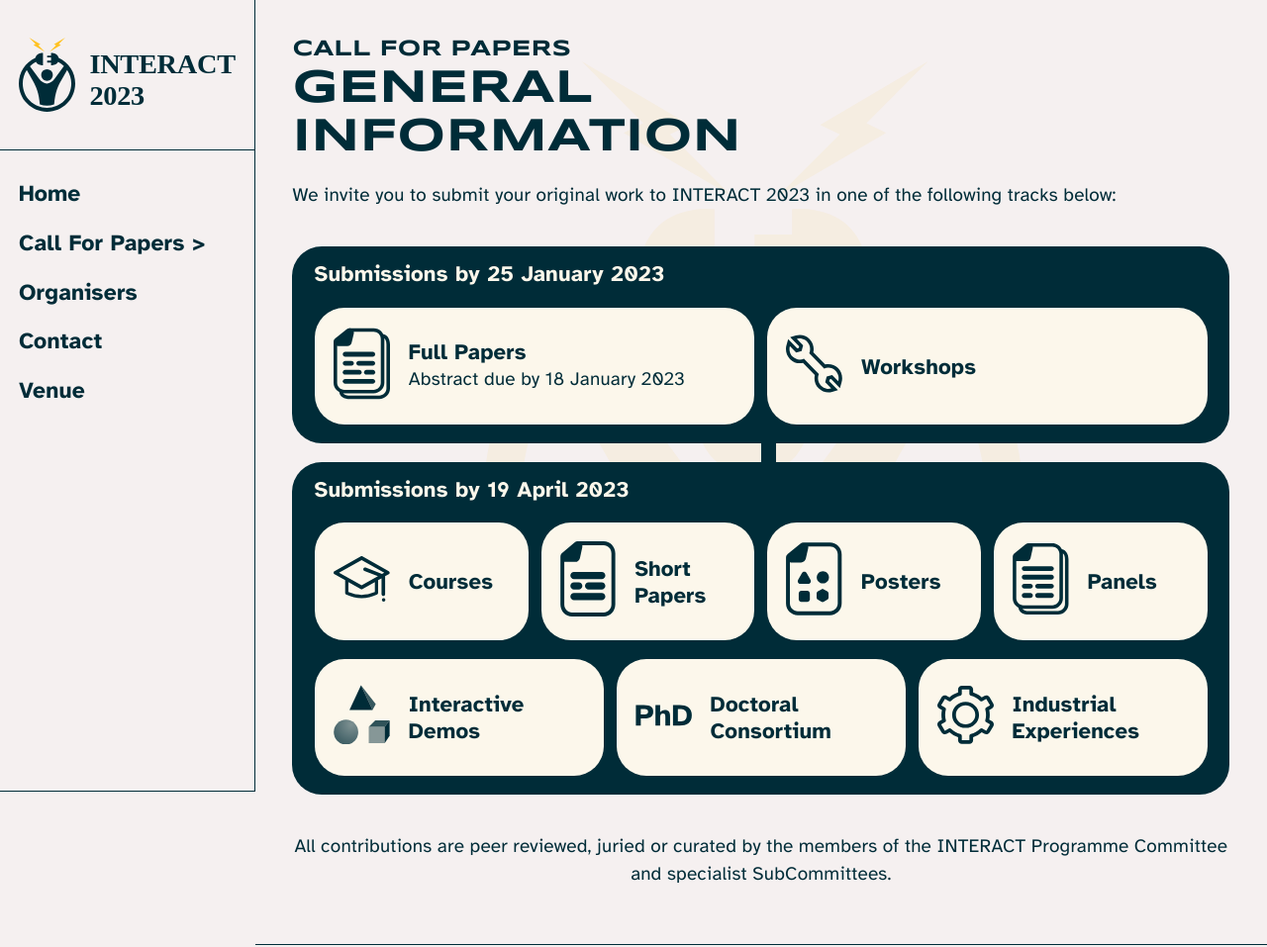
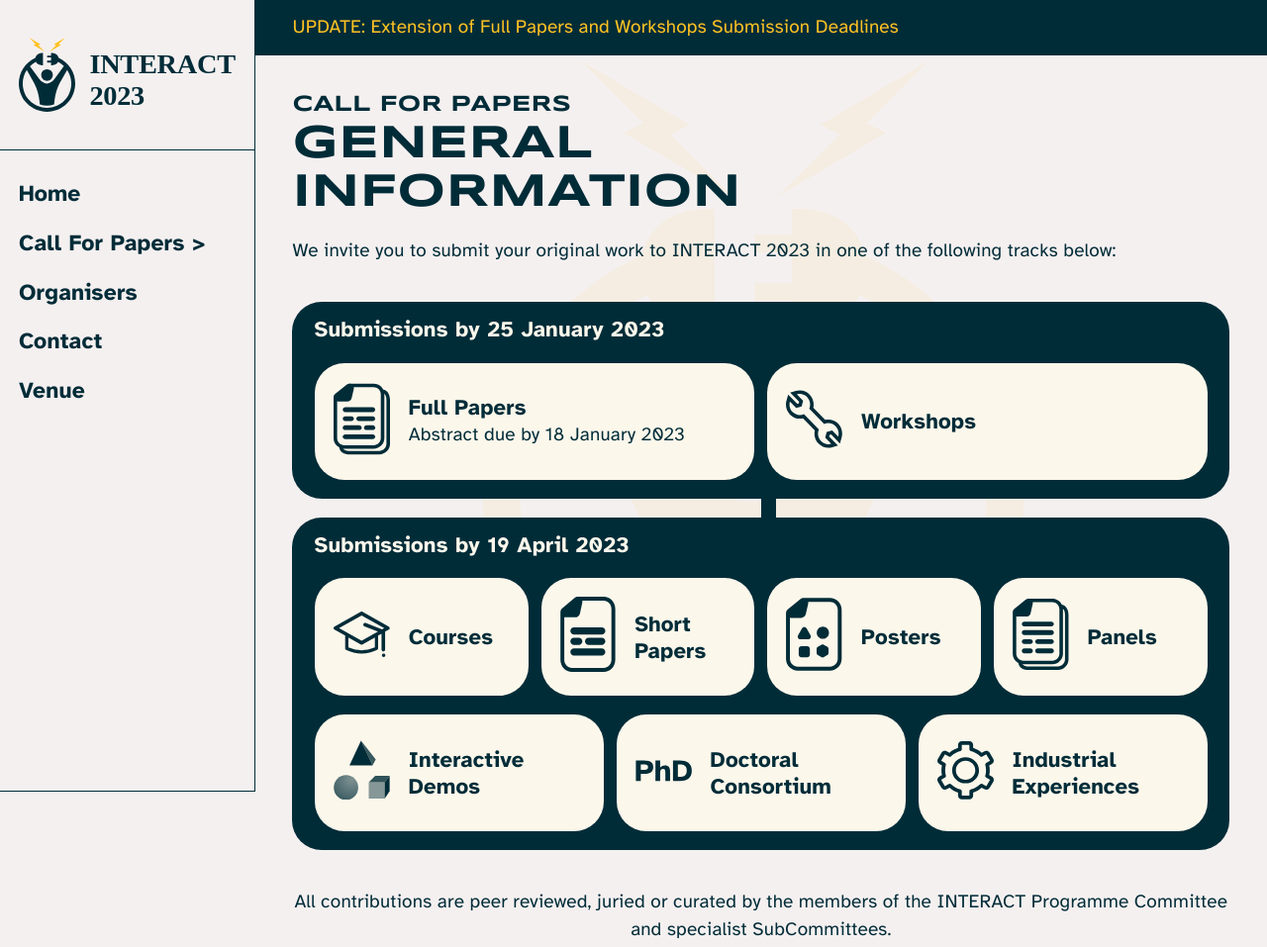
Before and after one commit to weizenyang/interact-2023-no-backend, an Astro site: page /cfp in a window 1280 px wide. Shown: the top 957 px of the page at 99% size. Built offline with nearby package versions, Linux system fonts and the light colour scheme; Astro itself is replaced by a stand-in of ours.

Commit message:
Added Banner

```diff
--- /dev/null
+++ b/src/components/Banner.astro
@@ -0,0 +1,38 @@
+
+
+<section class='banner'>
+	<a href="/#updates-section">
+		<p>
+			UPDATE: Extension of Full Papers and Workshops Submission Deadlines
+		</p>
+	</a>
+</section>
+
+<style>
+	:root {
+		--link-gradient: linear-gradient(45deg, #FFC22300, #FFC22344 30%, var(--color-bg) 60%);
+		--link-gradient-1: linear-gradient(45deg, #002C3833, #002C38cc 30%, var(--color-border) 100%);
+	}
+
+	.banner {
+		display: flex;
+		flex-direction: column;
+		padding: 2em 4em;
+		border-bottom: 1px solid #002C38;
+		background-color: #002C38;
+		color: #FCF7EB;
+
+	}
+
+	.banner{
+		padding: 0.7em 2em;
+	}
+
+	.banner p{
+		margin: 0px;
+		opacity: 1;
+		color: #FFC223;
+	}
+
+
+</style>
--- a/src/pages/cfp.astro
+++ b/src/pages/cfp.astro
@@ -3,6 +3,7 @@
 import Navbar from '../components/Navbar.astro';
 import Footer from '../components/Footer.astro';
 import Prefooter from '../components/Pre-footer.astro';
+import Banner from '../components/Banner.astro';
 ---
 
 <Layout title='Interact 2023'>
@@ -12,6 +13,7 @@
 	<main>
 		<Navbar/>
 		<content>
+			<Banner/>
 			<section class='cfp-content-1'>
 
 					<div class='title'>
```
Also changed, not shown: src/pages/index.astro (+25 -9 lines).
